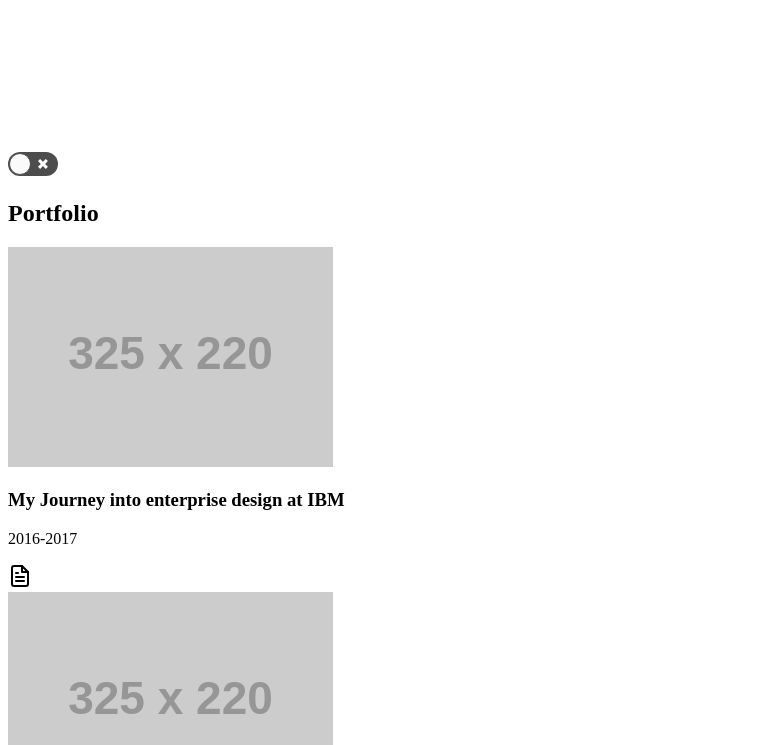
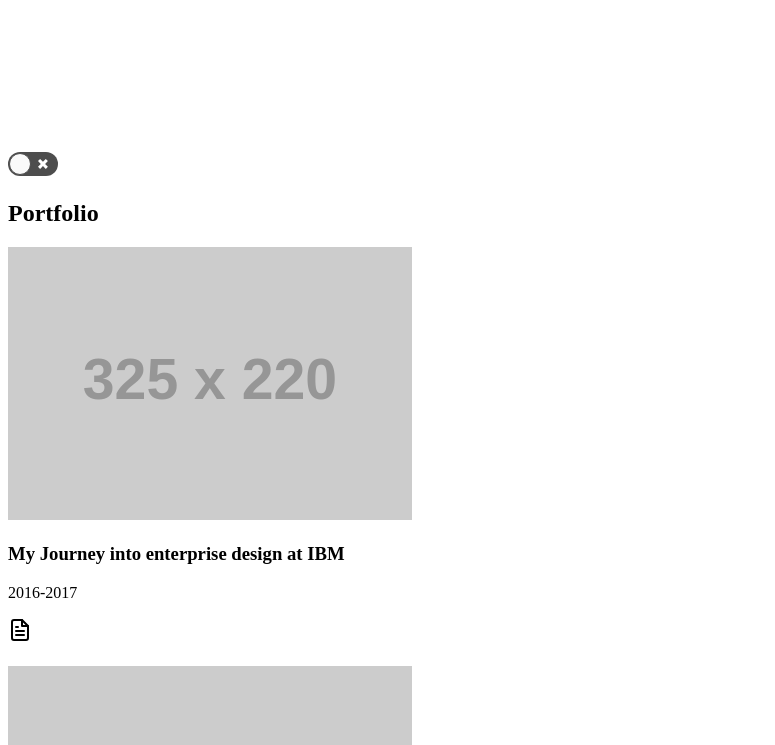
Before and after one commit to tbenning/my-portfolio, a Gatsby site: page / in a window 1280 px wide. Shown: the part 207-952 px from the top of the page, without its empty margins (0-775 px from the left). Built offline with nearby package versions, Linux system fonts and the light colour scheme; Gatsby itself is replaced by a stand-in of ours; placeholder pictures from the web are drawn by us.

Commit message:
Added flexbox to the portfolio items

```diff
--- a/src/components/portfolioCard.css
+++ b/src/components/portfolioCard.css
@@ -0,0 +1,8 @@
+.portfolioCard{
+    width: 32%;
+    margin-bottom: 20px;
+}
+
+.portfolioCard img{
+    width: 100%;
+}
--- a/src/layouts/index.css
+++ b/src/layouts/index.css
@@ -72,6 +72,15 @@
   width: 100%;
 }
 
+
+/* -- Portfolio Grid --*/
+.portfolio-grid{
+  display: flex;
+  flex-flow: row wrap;
+  align-items: flex-start;
+  justify-content: space-between;
+}
+
 /*---- Media Queries ----*/
 @media only screen and (max-width: 480px) {
   html {
--- a/src/pages/index.js
+++ b/src/pages/index.js
@@ -26,6 +26,7 @@
 
     <Toggle />
       <h2>Portfolio</h2>
+      <div className="portfolio-grid">
         {staticdata.cells.map(cell => (
           <PortfolioCard
           title={cell.title}
@@ -34,6 +35,7 @@
           imageTitle={cell.company} />
         ))}
       </div>
+    </div>
 
   </div>
 
```
Lines whose indentation alone changed are shown as unchanged.
